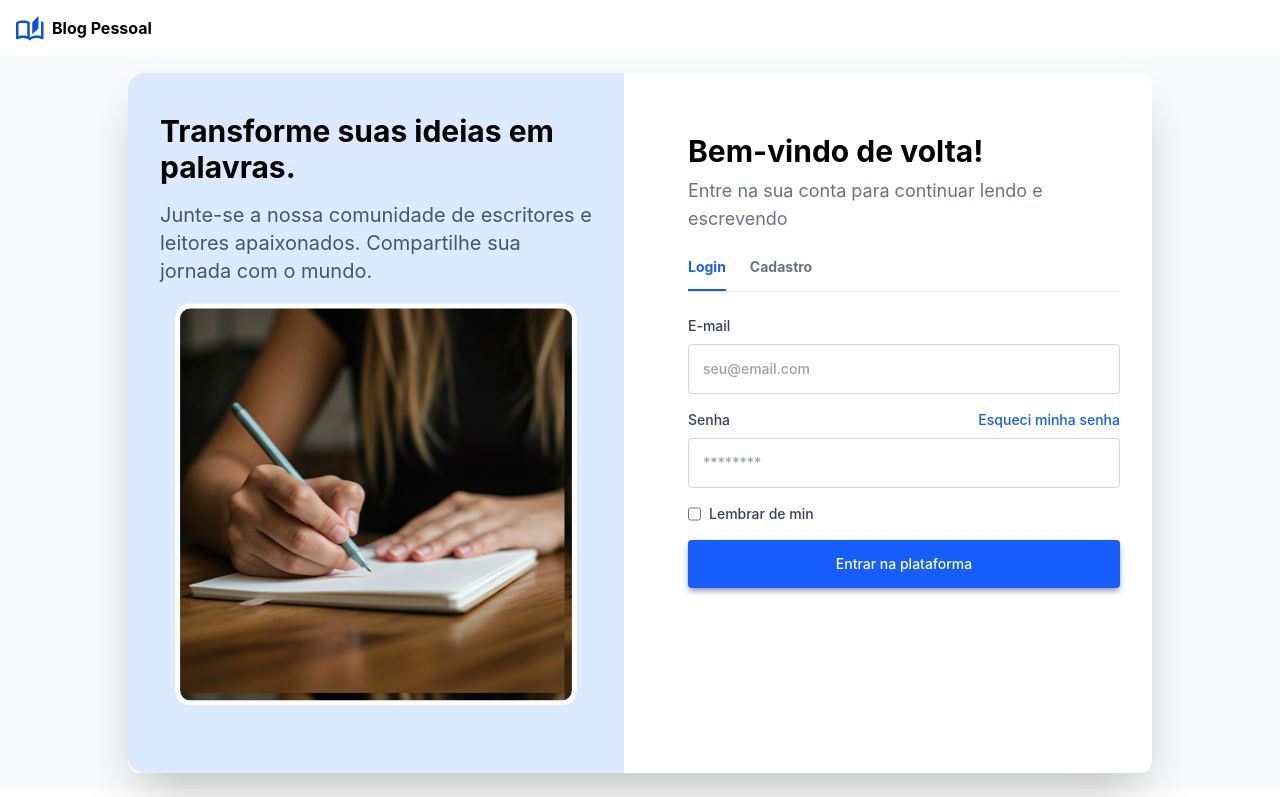
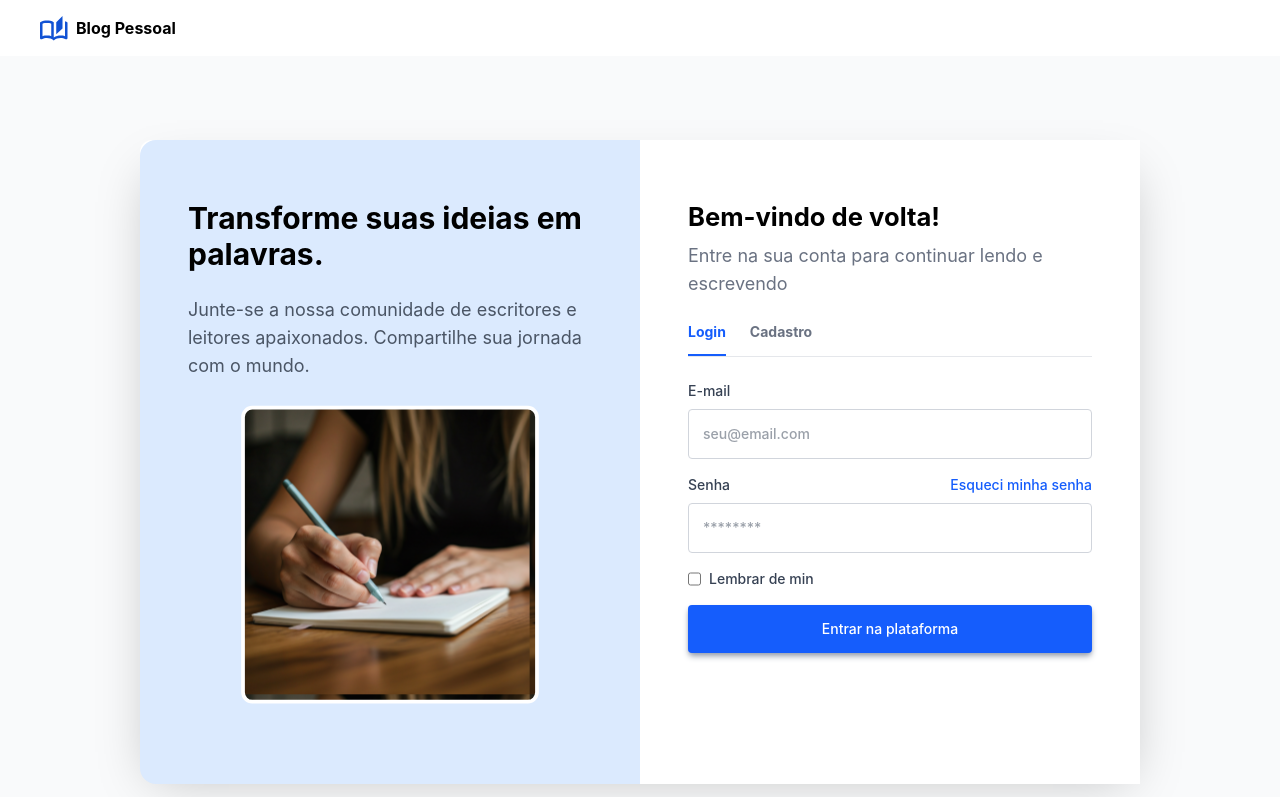
Before and after one commit to indiomedeiros/blogpeople-SPA, a React (Vite) app: page /auth in a window 1280 px wide. Shown: the top 797 px of the page. Built offline with nearby package versions, Linux system fonts and the light colour scheme.

Commit message:
style: aprimora estilos do Header, Footer e AuthPage para melhor responsividade e apresentação

```diff
--- a/src/App.tsx
+++ b/src/App.tsx
@@ -13,7 +13,7 @@ function App() {
       <BrowserRouter>
         <div className=" flex flex-col max-w mx-auto min-h-screen">
           <Header />
-          <div className="flex-1 bg-gray-50 flex md:items-center ">
+          <div className="flex-1 bg-gray-50 flex   ">
             <Routes>
               <Route path="/" element={<FeedPage />} />
               <Route path="/auth" element={<AuthPage />} />
--- a/src/components/footer/Footer.tsx
+++ b/src/components/footer/Footer.tsx
@@ -1,6 +1,6 @@
 function Footer() {
   return (
-    <footer className=" text-xs flex  p-2  mx-auto text-gray-500">
+    <footer className=" text-xs md:text-xl flex  p-2 md:p-10  mx-auto text-gray-500">
       <p>©2026 Blog Pessoal. Todos os direitos reservados.</p>
     </footer>
   );
--- a/src/components/header/Header.tsx
+++ b/src/components/header/Header.tsx
@@ -2,7 +2,7 @@ import logo from "../../assets/logoIcon.svg";
 
 function Header() {
   return (
-    <header className="flex gap-2 p-4  lg:mx-auto lg:w-7xl">
+    <header className="flex gap-2 p-4 md:px-10 md:py-3 md:w-full mx-auto md:h-14 md:items-center xl:w-7xl xl:items-center xl:px-10">
       <img src={logo} alt="logomarca é um contorno de livro aberto" />
       <h1 className="font-bold">Blog Pessoal</h1>
     </header>
--- a/src/pages/AuthPage.tsx
+++ b/src/pages/AuthPage.tsx
@@ -65,21 +65,25 @@ function AuthPage() {
   }
 
   return (
-    <section className="grid grid-cols-1 md:grid-cols-2  m-4 shadow-2xl p-8 md:p-0 boder bg-white border-gray-50 rounded-xl gap-8 lg:mx-auto lg:max-w-5xl ">
-      <div className="rounded-bl-2xl rounded-tl-2xl  md:flex md: flex-col hidden  md:p-8 md:py-15 lg:py-10  bg-blue-100 md:gap-4">
-        <h2 className=" md:text-4xl font-bold lg:text-3xl">
+    <section className=" font-sans grid grid-cols-1 md:grid-cols-2  m-4 md:mx-8 md:my-21 shadow-2xl p-8 md:p-0 boder bg-white border-gray-50 rounded-xl gap-8 md:gap-0 xl:mx-auto xl:max-w-250 md:h-164 xl:h-156 xl:mt-">
+      <div className="rounded-bl-2xl rounded-tl-2xl  md:flex md:flex-col hidden xl:py-15 md:p-12 xl:p-12  bg-blue-100 md:gap-4 xl:gap-6">
+        <h2 className=" md:text-[2rem] font-bold xl:text-3xl">
           Transforme suas ideias em palavras.
         </h2>
-        <p className="text-gray-600 md:text-2xl lg:text-xl">
+        <p className="text-gray-600 md:text-[1.4rem] xl:text-lg">
           Junte-se a nossa comunidade de escritores e leitores apaixonados.
           Compartilhe sua jornada com o mundo.
         </p>
-        <img className=" lg:mx-auto  lg:w-2xl" src={bgAuth} alt="" />
+        <img
+          className=" md:size-64 xl:size-80 xl:mx-auto  xl:w-xs "
+          src={bgAuth}
+          alt=""
+        />
       </div>
 
-      <div className="flex flex-col gap-6 md:p-8 md:py-15">
+      <div className="flex flex-col gap-6 md:p-12 md:w-full xl:py-15 bg-white ">
         <div className="flex flex-col gap-2">
-          <h2 className="text-2xl md:text-3xl  font-bold">
+          <h2 className="text-2xl md:text-[1.6rem]  font-bold">
             Bem-vindo de volta!
           </h2>
           <p className="text-gray-500 md:text-lg ">
@@ -113,7 +117,7 @@ function AuthPage() {
 
         <form
           onSubmit={sendDataForAuthorization}
-          className="flex flex-col text-gray-700 font-medium text-sm gap-6 lg:gap-4"
+          className="flex flex-col text-gray-700 font-medium text-sm gap-6 xl:gap-4 w-full"
         >
           {activeTab === "cadastro" && (
             <div className="flex flex-col  gap-2">
@@ -125,7 +129,7 @@ function AuthPage() {
                 value={user.nome}
                 onChange={(e) => handleInputChange(e)}
                 placeholder="Digite o seu nome"
-                className="border rounded border-gray-300 p-3.5"
+                className="border rounded border-gray-300 p-3.5 "
                 required
               />
             </div>
```
